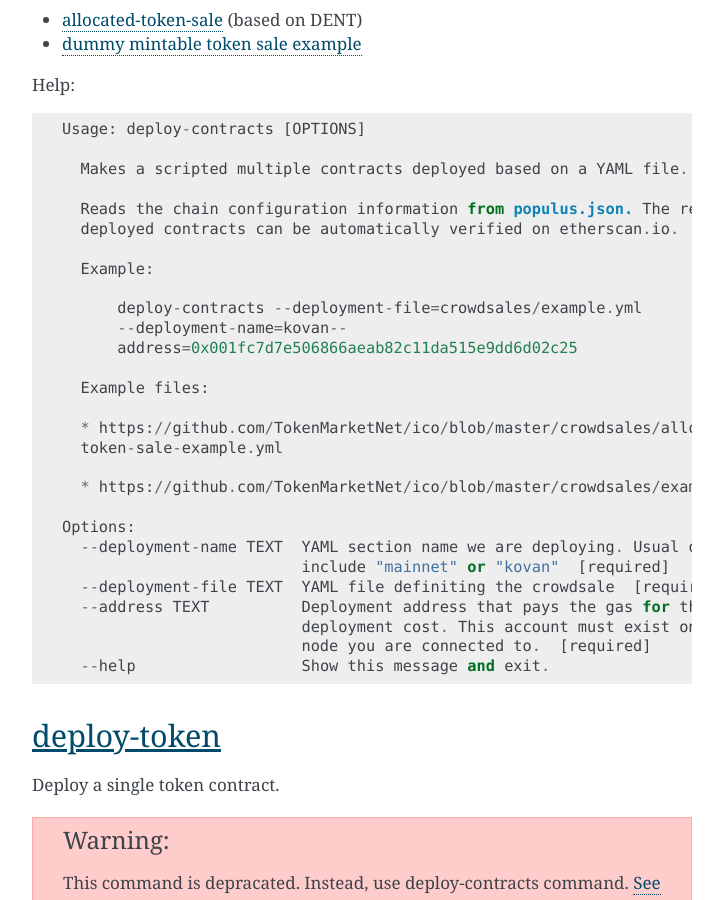
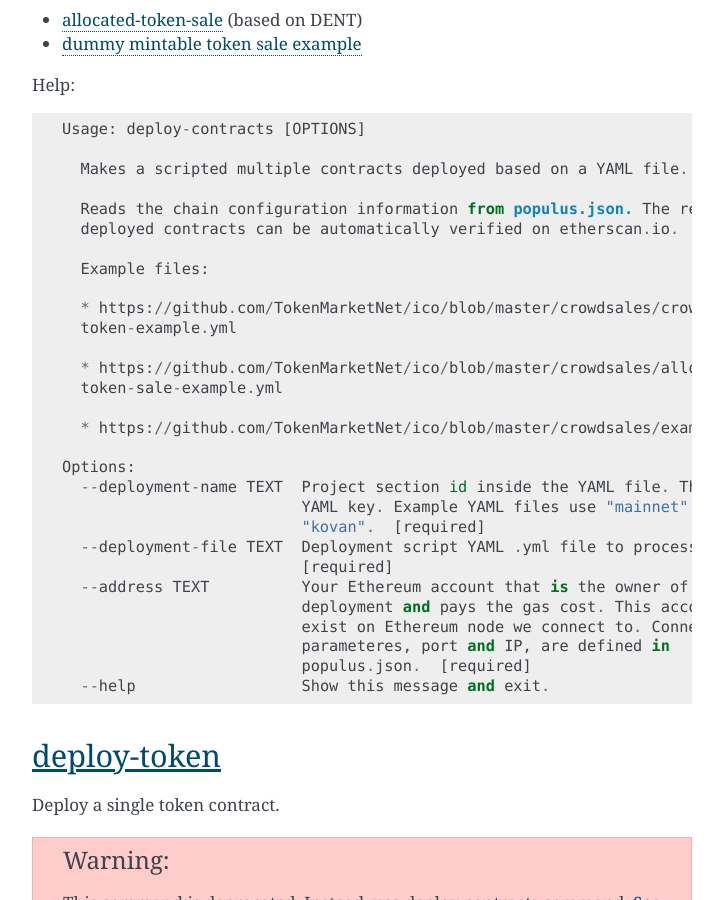
Before and after one commit to TokenMarketNet/smart-contracts, a Sphinx documentation site: the page built from docs/source/commands.rst, in a window 1280 px wide and 900 px high, scrolled down 1010 px. Shown: the whole window, without its empty margins (388-1111 px from the left). Built offline with Sphinx 7.4.7, drawn with Linux system fonts in a browser that asks for light colours.

Commit message:
Better help for deploy-contracts command.

```diff
--- a/docs/source/commands.rst
+++ b/docs/source/commands.rst
@@ -52,13 +52,10 @@ Help::
       Reads the chain configuration information from populus.json. The resulting
       deployed contracts can be automatically verified on etherscan.io.
 
-      Example:
+      Example files:
 
-          deploy-contracts --deployment-file=crowdsales/example.yml
-          --deployment-name=kovan--
-          address=0x001fc7d7e506866aeab82c11da515e9dd6d02c25
-
-      Example files:
+      * https://github.com/TokenMarketNet/ico/blob/master/crowdsales/crowdsale-
+      token-example.yml
 
       * https://github.com/TokenMarketNet/ico/blob/master/crowdsales/allocated-
       token-sale-example.yml
@@ -66,13 +63,18 @@ Help::
       * https://github.com/TokenMarketNet/ico/blob/master/crowdsales/example.yml
 
     Options:
-      --deployment-name TEXT  YAML section name we are deploying. Usual options
-                              include "mainnet" or "kovan"  [required]
-      --deployment-file TEXT  YAML file definiting the crowdsale  [required]
-      --address TEXT          Deployment address that pays the gas for the
-                              deployment cost. This account must exist on Ethereum
-                              node you are connected to.  [required]
+      --deployment-name TEXT  Project section id inside the YAML file. The topmost
+                              YAML key. Example YAML files use "mainnet" or
+                              "kovan".  [required]
+      --deployment-file TEXT  Deployment script YAML .yml file to process
+                              [required]
+      --address TEXT          Your Ethereum account that is the owner of
+                              deployment and pays the gas cost. This account must
+                              exist on Ethereum node we connect to. Connection
+                              parameteres, port and IP, are defined in
+                              populus.json.  [required]
       --help                  Show this message and exit.
+
 
 
 deploy-token
```
Also changed, not shown: 1 other file.
